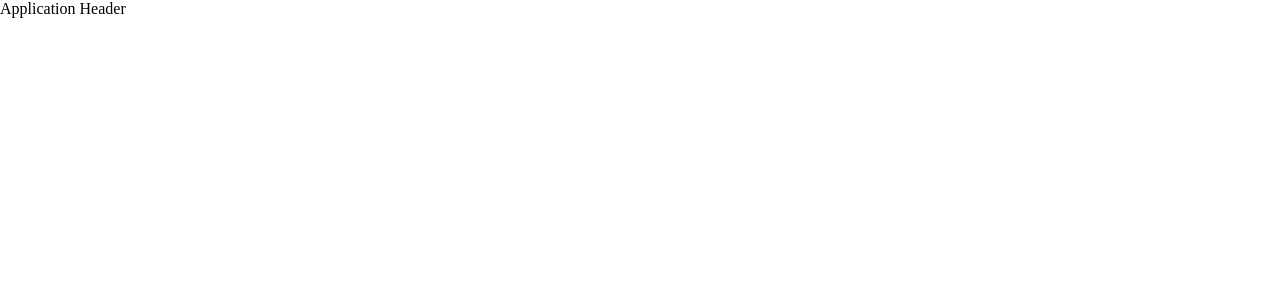
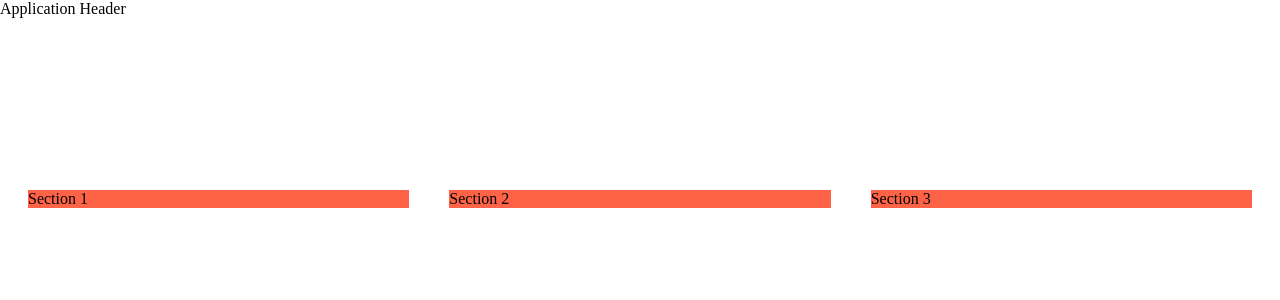
Before and after one commit to Kerciu/todo-app-react, a React (Vite) app: page / in a window 1280 px wide. Shown: the top 300 px of the page. Built offline with nearby package versions, Linux system fonts and the light colour scheme.

Commit message:
created website layout, distributed sections evenly

```diff
--- a/src/App.css
+++ b/src/App.css
@@ -2,3 +2,15 @@
   display: grid;
   grid-template-rows: 150px auto;
 }
+
+.app-main {
+  display: flex;
+  justify-content: space-evenly;
+  padding: 20px 8px;
+}
+
+.task-column {
+  width: 33.33%;
+  background-color: tomato;
+  margin: 20px;
+}
--- a/src/App.jsx
+++ b/src/App.jsx
@@ -7,9 +7,9 @@ const App = () => {
     <div>
       <header className='app-header'>Application Header</header>
       <main className='app-main'>
-        <section className='task-column'></section>
-        <section className='task-column'></section>
-        <section className='task-column'></section>
+        <section className='task-column'>Section 1</section>
+        <section className='task-column'>Section 2</section>
+        <section className='task-column'>Section 3</section>
       </main>
     </div>
   )
```
